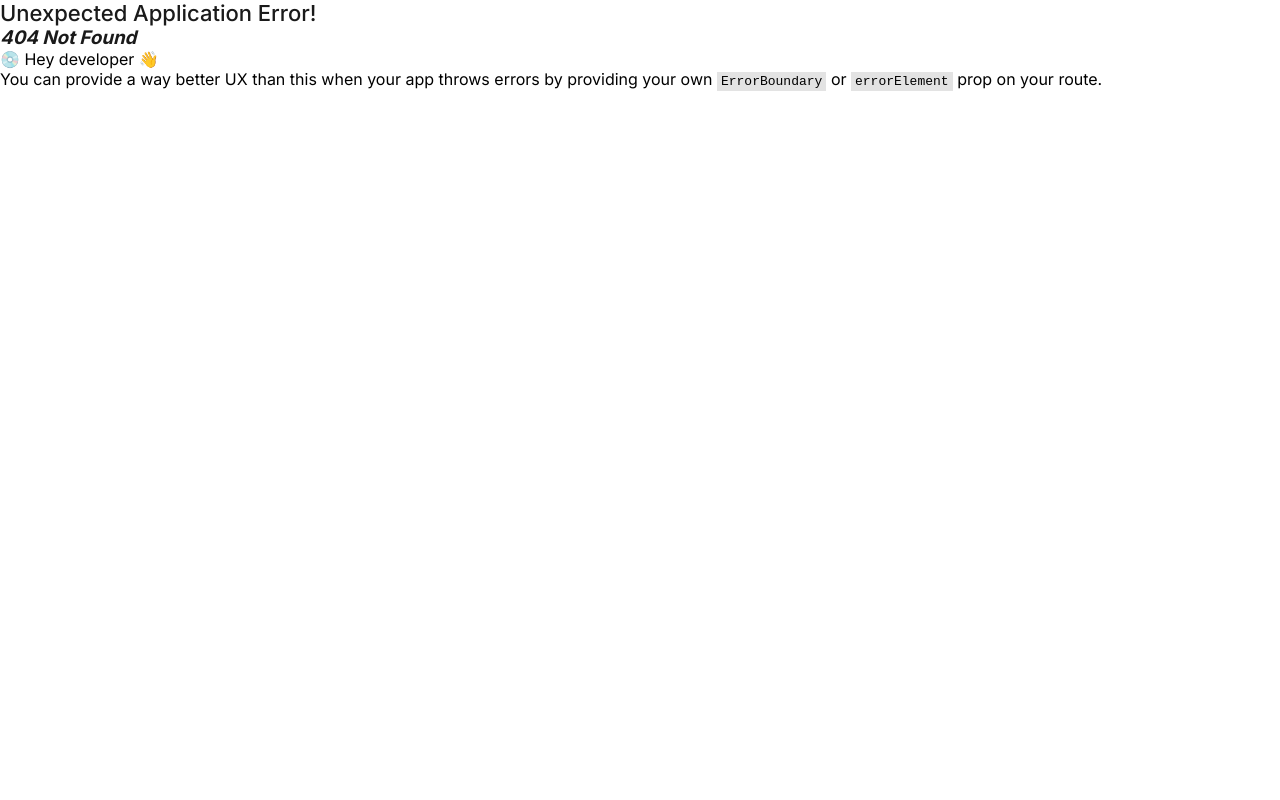
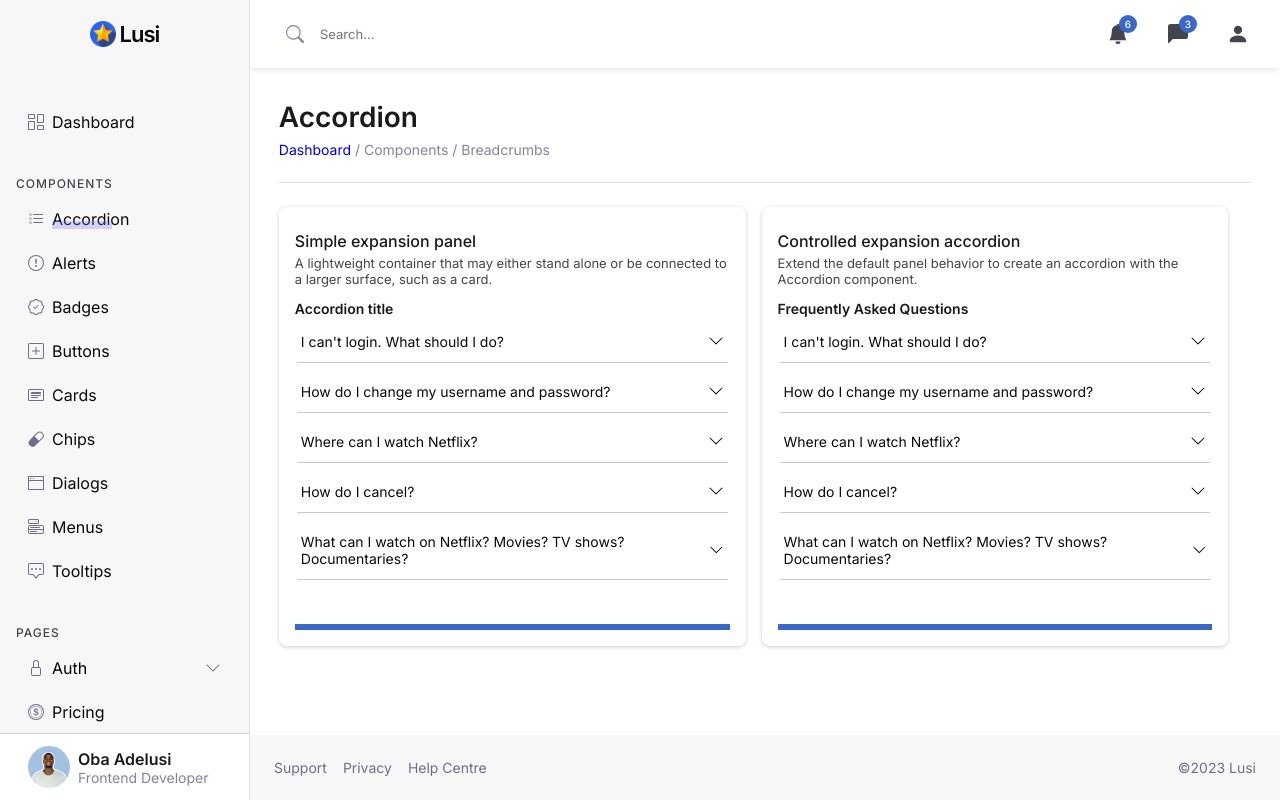
Before and after one commit to obaadelusi/lusi-design, a React (Vite) app: page /components/accordion in a window 1280 px wide. Before the commit this address had no page. Built offline with nearby package versions, Linux system fonts and the light colour scheme.

Commit message:
Added accordion component

```diff
--- a/src/App.scss
+++ b/src/App.scss
@@ -43,7 +43,7 @@
         padding: 1.5em 1em 1em;
         position: relative;
 
-        h2 {
+        >h2 {
             font-size: 1rem;
             margin-bottom: 0.25em;
         }
--- /dev/null
+++ b/src/components/Accordion.jsx
@@ -0,0 +1,61 @@
+import React, { useState, useContext, createContext } from "react";
+import "./Accordion.scss";
+import { ChevronDown } from "react-bootstrap-icons";
+
+const ToggleContext = createContext();
+
+function Accordion({ children, ...restProps }) {
+  return (
+    <div className="Accordion-container" {...restProps}>
+      <div className="Accordion-inner">{children}</div>
+    </div>
+  );
+}
+
+Accordion.Title = function AccordionTitle({ children, ...restProps }) {
+  return (
+    <h2 className="Accordion-title" {...restProps}>
+      {children}
+    </h2>
+  );
+};
+
+Accordion.Frame = function AccordionFrame({ children, ...restProps }) {
+  return (
+    <div className="Accordion-frame" {...restProps}>
+      {children}
+    </div>
+  );
+};
+
+Accordion.Item = function AccordionItem({ children, ...restProps }) {
+  const [toggleShow, setToggleShow] = useState(false);
+  return (
+    <ToggleContext.Provider value={{ toggleShow, setToggleShow }}>
+      <div className="Accordion-item" {...restProps}>
+        {children}
+      </div>
+    </ToggleContext.Provider>
+  );
+};
+
+Accordion.ItemHeader = function AccordionItemHeader({ children, ...restProps }) {
+  const { toggleShow, setToggleShow } = useContext(ToggleContext);
+  return (
+    <div className="Accordion-item-header" onClick={() => setToggleShow(!toggleShow)} {...restProps}>
+      <h3>{children}</h3>
+      <ChevronDown />
+    </div>
+  );
+};
+
+Accordion.ItemBody = function AccordionItemBody({ children, ...restProps }) {
+  const { toggleShow } = useContext(ToggleContext);
+  return (
+    <div className={`Accordion-item-body ${toggleShow ? "open" : "close"}`}>
+      <p>{children}</p>
+    </div>
+  );
+};
+
+export default Accordion;
--- /dev/null
+++ b/src/components/Accordion.scss
@@ -0,0 +1,85 @@
+.Accordion {
+    &-container {
+        display: flex;
+        border-bottom: 6px solid var(--primary-clr);
+    }
+
+    &-title {
+        font-size: 0.875rem;
+        font-weight: 600;
+        margin-bottom: 0.125em;
+    }
+
+    &-frame {
+        padding: 0.125em;
+        margin-bottom: 10px;
+    }
+
+    &-inner {
+        display: flex;
+        flex-direction: column;
+        padding-bottom: 2em;
+        margin: auto;
+    }
+
+    &-item {
+        background-color: var(--clr-bg-white);
+        margin: auto;
+        margin-bottom: 8px;
+        width: 100%;
+
+        &:last-of-type {
+            margin-bottom: 0;
+        }
+
+        &-header {
+            border-bottom: 1px solid var(--grey-300);
+            cursor: pointer;
+            display: flex;
+            align-items: center;
+            justify-content: space-between;
+            gap: 0.75em;
+            padding: 0.75em 0.25em;
+            user-select: none;
+
+            h3 {
+                color: var(--clr-text-black);
+                font-size: 0.875rem;
+                font-weight: 400;
+            }
+
+            // img {
+            //     filter: brightness(0) invert(1);
+            //     width: 24px;
+            //     user-select: none;
+
+            //     @media (max-width: 600px) {
+            //         width: 16px;
+            //     }
+            // }
+        }
+
+        &-body {
+            color: var(--clr-text-grey);
+            font-size: 14px;
+            font-weight: 400;
+            overflow: hidden;
+
+            &.close {
+                max-height: 0px;
+                overflow: hidden;
+                transition: max-height 300ms ease-out;
+            }
+
+            &.open {
+                max-height: 500px;
+                transition: max-height 300ms ease-in;
+            }
+
+            p {
+                line-height: 1.5;
+                padding: 1em 0.75em 1.5em;
+            }
+        }
+    }
+}
--- /dev/null
+++ b/src/data/data.json
@@ -0,0 +1,27 @@
+[
+  {
+    "id": 1,
+    "header": "I can't login. What should I do?",
+    "body": "Make sure your login credentials are entered correctly: Your Customer ID is made of 6 characters: 1 alpha character followed by 5 numeric characters. Your username was originally provided to you by email. Your password is case sensitive. Note: spaces are not permitted in login credentials."
+  },
+  {
+    "id": 2,
+    "header": "How do I change my username and password?",
+    "body": "Log into your Lusi Employee Self Service account using the instructions and link found in Your Lusi Web Account Information email. Once you are logged in, the application automatically brings you to the Profile page for your account. \n\nYou can change your username and password here."
+  },
+  {
+    "id": 3,
+    "header": "Where can I watch Netflix?",
+    "body": "Watch anywhere, anytime, on an unlimited number of devices. Sign in with your Netflix account to watch instantly on the web at netflix.com from your personal computer or on any internet-connected device that offers the Netflix app, including smart TVs, smartphones, tablets, streaming media players and game consoles.\n\nYou can also download your favorite programs with the iOS, Android, or Windows 10 app. Use downloads to watch while you’re on the go and without an internet connection. Take Netflix with you anywhere."
+  },
+  {
+    "id": 4,
+    "header": "How do I cancel?",
+    "body": "Netflix is flexible. There are no annoying contracts and no commitments. You can easily cancel your account online with two clicks. There are no cancellation fees – start or stop your account at any time."
+  },
+  {
+    "id": 5,
+    "header": "What can I watch on Netflix? Movies? TV shows? Documentaries?",
+    "body": "Netflix has an extensive library of feature films, documentaries, TV programs, anime, award-winning Netflix originals, and more. Watch as much as you want, any time you want."
+  }
+]
--- a/src/index.css
+++ b/src/index.css
@@ -36,8 +36,8 @@
 
   --clr-heading: hsl(0, 0%, 10%);
 
-  --clr-text-grey: #55555f;
-  --clr-text-black: #000;
+  --clr-text-grey: #44444f;
+  --clr-text-black: #0a0a0a;
   --clr-text-white: #fff;
 
   --font-size-h1: clamp(1.75rem, 2vw, 2.125rem);
--- a/src/layouts/Sidebar.jsx
+++ b/src/layouts/Sidebar.jsx
@@ -37,16 +37,18 @@ const Sidebar = () => {
         <h2 className="Sidebar-section-title">COMPONENTS</h2>
         <ul className="Sidebar-links">
           <li className="Sidebar-link">
+            <ListTask />
+            &ensp;
+            <NavLink to="/components/accordion" className={({ isActive }) => (isActive ? "Sidebar-link--active" : undefined)}>
+              Accordion
+            </NavLink>
+          </li>
+          <li className="Sidebar-link">
             <ExclamationCircle />
             &ensp;
             <NavLink to="/components/alerts" className={({ isActive }) => (isActive ? "Sidebar-link--active" : undefined)}>
               Alerts
             </NavLink>
-          </li>
-          <li className="Sidebar-link">
-            <ListTask />
-            &ensp;
-            <a href="#">Accordion</a>
           </li>
           <li className="Sidebar-link">
             <PatchCheck />
--- a/src/main.jsx
+++ b/src/main.jsx
@@ -7,6 +7,7 @@ import App from "./App";
 import LoginPage from "./pages/LoginPage";
 import HomePage from "./pages/HomePage";
 import DashboardPage from "./pages/DashboardPage";
+import AccordionPage from "./pages/AccordionPage";
 import AlertsPage from "./pages/AlertsPage";
 import BadgesPage from "./pages/BadgesPage";
 import ButtonsPage from "./pages/ButtonsPage";
@@ -18,6 +19,7 @@ const Router = createBrowserRouter(
       <Route path="/" element={<App />}>
         <Route path="dashboard" element={<DashboardPage />} />
         <Route path="components">
+          <Route path="accordion" element={<AccordionPage />} />
           <Route path="alerts" element={<AlertsPage />} />
           <Route path="badges" element={<BadgesPage />} />
           <Route path="buttons" element={<ButtonsPage />} />
--- /dev/null
+++ b/src/pages/AccordionPage.jsx
@@ -0,0 +1,51 @@
+import PageHeading from "../components/PageHeading";
+import Accordion from "../components/Accordion";
+import faqData from "../data/data.json";
+
+const AccordionPage = () => {
+  return (
+    <div id="accordionPage" className="AccordionPage">
+      <PageHeading title="Accordion" />
+
+      <div className="Page__container">
+        <div className="Page__section-container">
+          <div className="Page__section">
+            <h2>Simple expansion panel</h2>
+            <p>A lightweight container that may either stand alone or be connected to a larger surface, such as a card.</p>
+            <Accordion>
+              <Accordion.Title>Accordion title</Accordion.Title>
+              <Accordion.Frame>
+                {faqData.map((item) => (
+                  <Accordion.Item key={item.id}>
+                    <Accordion.ItemHeader>{item.header}</Accordion.ItemHeader>
+                    <Accordion.ItemBody>{item.body}</Accordion.ItemBody>
+                  </Accordion.Item>
+                ))}
+              </Accordion.Frame>
+            </Accordion>
+          </div>
+        </div>
+
+        <div className="Page__section-container">
+          <div className="Page__section">
+            <h2>Controlled expansion accordion</h2>
+            <p>Extend the default panel behavior to create an accordion with the Accordion component.</p>
+            <Accordion>
+              <Accordion.Title>Frequently Asked Questions</Accordion.Title>
+              <Accordion.Frame>
+                {faqData.map((item) => (
+                  <Accordion.Item key={item.id}>
+                    <Accordion.ItemHeader>{item.header}</Accordion.ItemHeader>
+                    <Accordion.ItemBody>{item.body}</Accordion.ItemBody>
+                  </Accordion.Item>
+                ))}
+              </Accordion.Frame>
+            </Accordion>
+          </div>
+        </div>
+      </div>
+    </div>
+  );
+};
+
+export default AccordionPage;
```
Also changed, not shown: 2 other files (tests, documents, lock files or other folders).
